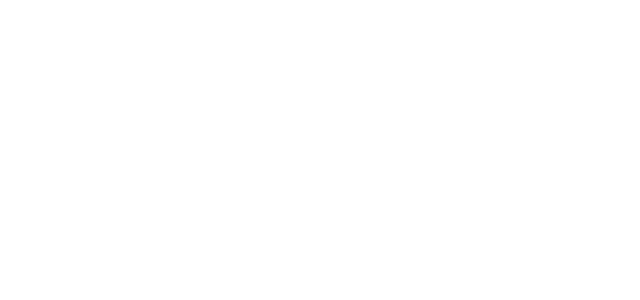
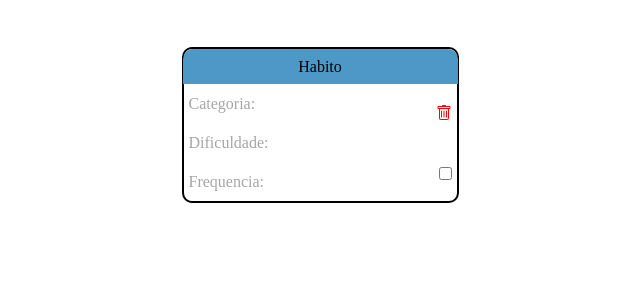
Before and after one commit to andersonklaiton/habitude, a React (Create React App) app: page / in a window 1280 px wide. Shown: the top 300 px of the page, without its empty margins (320-960 px from the left). Built offline with nearby package versions, Linux system fonts and the light colour scheme.

Commit message:
Fix: Change name of component

```diff
--- a/src/App.js
+++ b/src/App.js
@@ -1,8 +1,10 @@
+import CardHabits from "./components/CardDashbord";
 import GlovalStyle from "./styles/global";
 function App() {
   return (
     <>
       <GlovalStyle />
+      <CardHabits />
     </>
   );
 }
```
Also changed, not shown: src/components/CardDashbord/index.js (renamed from src/components/CardHabits/index.js), src/components/CardDashbord/styles.js (renamed from src/components/CardHabits/styles.js).
